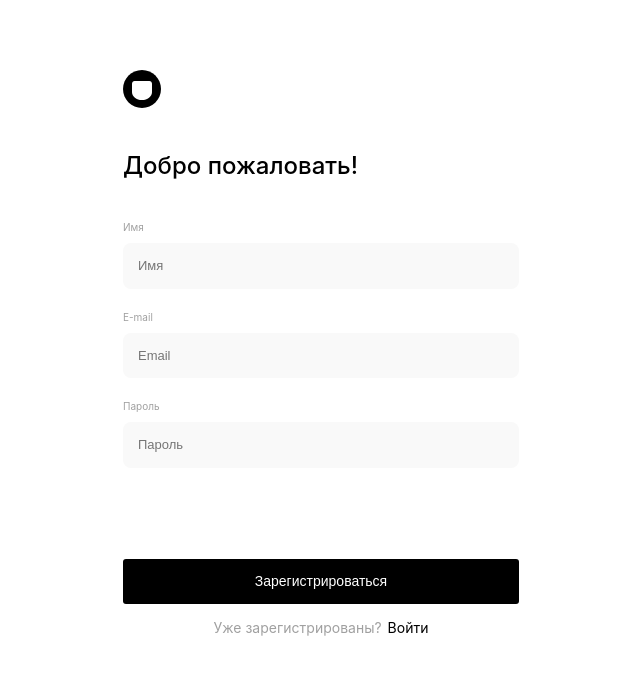
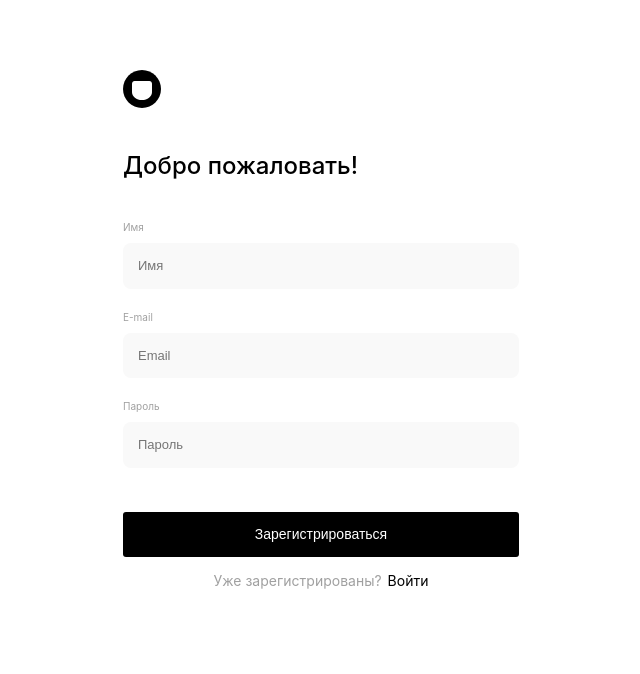
Before and after one commit to EkaterinaVokin/movies-explorer-frontend, a React (Create React App) app: page /signup in a window 1280 px wide. Shown: the top 674 px of the page, without its empty margins (319-959 px from the left). Built offline with nearby package versions, Linux system fonts and the light colour scheme.

Commit message:
feat: Создать функциональность регистрация пользователя

```diff
--- a/src/components/Register/Register.js
+++ b/src/components/Register/Register.js
@@ -2,75 +2,107 @@ import logo from '../../images/logo.svg';
 import { Link } from 'react-router-dom';
 import { Container } from '../Container/Container.js';
 import '../AuthForm/AuthForm.css';
+import { useFormValidator } from '../../hooks/useFormValidator.js';
 
-
-export function Register() {
-
-
+export function Register({ onSubmit }) {
+  const { values, errors, isValid, handleInputChange, resetForm, errorMessage, setErrorMessage } = useFormValidator({defaultIsValid: false});
 
   function handleSubmit(event) {
     event.preventDefault();
+
+    onSubmit({
+      name: values.name,
+      email: values.email,
+      password: values.password,
+    }) // отправляем данные которые ввел пользователь
+      .then(() => {
+        resetForm(); // очищаем поля
+      })
+      .catch((exception) => {
+        let { data, error } = exception;
+        if (error) {
+          return Promise.reject(error);
+        }
+        setErrorMessage(data.message);
+      });
   }
 
-  return(
+  return (
     <section className="form">
       <Container type="form">
         <div className="form__content">
           <Link to="/" className="form__link-header">
-            <img className="form__logo" src={logo} alt="Логотип"/>
+            <img className="form__logo" src={logo} alt="Логотип" />
           </Link>
           <h2 className="form__title">Добро пожаловать!</h2>
-          <form className="form__auth form__auth_register" name="form-registration" action="#" onSubmit={handleSubmit}>
+          <form className="form__auth form__auth_register" name="form-registration" action="#" onSubmit={handleSubmit} noValidate>
             <div className="form__block">
               <label>
                 <p className="form__label">Имя</p>
                 <input
-                  className="form__input"
+                  className={errors.name ? 'form__input form__input_type_error' : 'form__input'}
                   name="name"
                   minLength="2"
                   placeholder="Имя"
+                  pattern="[а-яА-Яa-zA-ZёË\- ]{1,}"
                   required
+                  value={values.name || ''}
+                  onChange={handleInputChange}
                 />
-                <span className='form__error'></span>
+                <span className={errors.name ? 'form__error' : 'form__error'}>{errors.name}</span>
               </label>
             </div>
             <div className="form__block">
               <label>
                 <p className="form__label">E-mail</p>
                 <input
-                  className="form__input"
+                  className={errors.email ? 'form__input form__input_type_error' : 'form__input'}
                   name="email"
                   type="email"
                   placeholder="Email"
                   minLength="4"
                   maxLength="40"
                   required
+                  pattern="^[\w]+@[a-zA-Z]+\.[a-zA-Z]{1,3}$"
+                  value={values.email || ''}
+                  onChange={handleInputChange}
                 />
-                <span className='form__error'></span>
+                <span className={errors.email ? 'form__error' : 'form__error'}>{errors.email}</span>
               </label>
             </div>
             <div className="form__block">
               <label>
                 <p className="form__label">Пароль</p>
                 <input
-                  className='form__input form__input_color'
+                  className={errors.password ? 'form__input form__input_type_color form__input_type_error' : 'form__input form__input_color'}
                   name="password"
                   type="password"
                   minLength="8"
                   maxLength="40"
                   placeholder="Пароль"
                   required
+                  value={values.password || ''}
+                  onChange={handleInputChange}
                 />
-                <span className='form__error'></span>
+                <span className={errors.password ? 'form__error' : 'form__error'}>{errors.password}</span>
               </label>
             </div>
-            <button className="form__button form__button_register_margin" type="submit">Зарегистрироваться</button>
+            <span className={`form__error form__error_server form__error_margin_register ${!errorMessage ? 'form__error_hidden' : '' }`}>{errorMessage}</span>
+            <button
+              className={isValid ? 'form__button' : 'form__button form__button_disabled'}
+              type="submit"
+              disabled={isValid ? false : true}>
+              Зарегистрироваться
+            </button>
           </form>
-          <p className="form__text">Уже зарегистрированы?
-            <Link to="/signin" className="form__link-footer">Войти</Link>
+          <p className="form__text">
+            Уже зарегистрированы?
+            <Link to="/signin" className="form__link-footer">
+              Войти
+            </Link>
           </p>
         </div>
       </Container>
     </section>
-  )
+  );
 }
```
